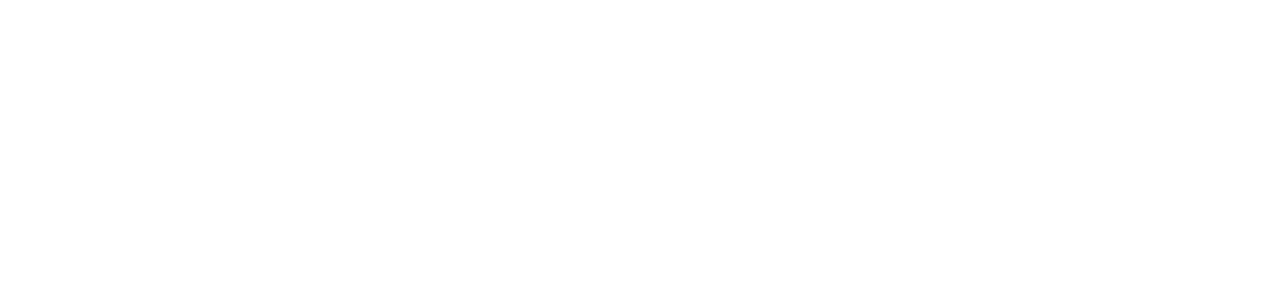
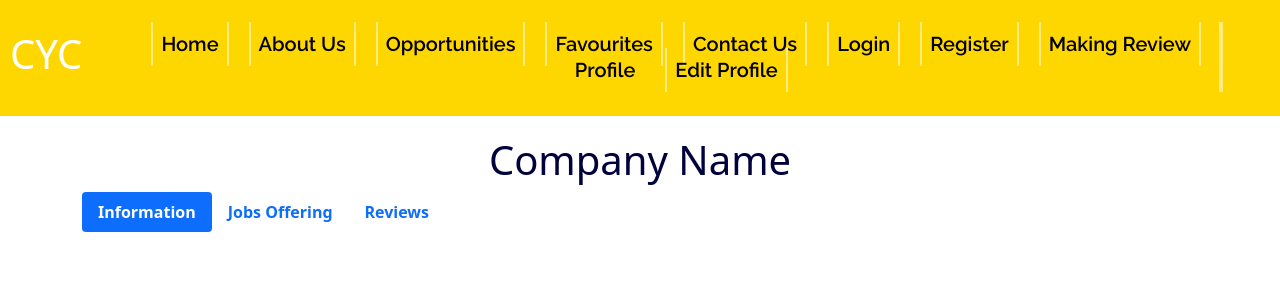
Before and after one commit to kohkaimingite/youthxindustry-web-platform, a React (Create React App) app: page /CreateCompanyProfile in a window 1280 px wide. Before the commit this address had no page. Shown: the top 300 px of the page. Built offline with nearby package versions, Linux system fonts and the light colour scheme.

Commit message:
Create Company Profile

```diff
--- /dev/null
+++ b/src/CompanyProfile/CreateCompanyProfile.js
@@ -0,0 +1,46 @@
+import NavBar from '../components/NavBar'
+import 'bootstrap/dist/css/bootstrap.min.css';
+import { Container, Row, Col } from 'react-bootstrap'
+
+export default function CreateCompanyProfile() {
+
+
+    return (
+
+        <div className="App">
+            <NavBar />
+            <div className="CreateCompanyProfile">
+                <Container>
+                <row>
+                    <Col><h1>Company Name</h1></Col>
+                </row>
+
+                <row>
+                <ul class="nav nav-pills">
+                    <li class="nav-item">
+                        <a class="nav-link active" data-toggle="pill" href="#information">Information</a>
+                    </li>
+                    <li class="nav-item">
+                        <a class="nav-link" data-toggle="pill" href="#jobOffering">Jobs Offering</a>
+                    </li>
+                    <li class="nav-item">
+                        <a class="nav-link" data-toggle="pill" href="#reviews">Reviews</a>
+                    </li>
+                </ul>
+
+
+                <div class="tab-content">
+                    <div class="tab-pane container active" id="information"></div>
+                    <div class="tab-pane container fade" id="jobOffering">...</div>
+                    <div class="tab-pane container fade" id="reviews">...</div>
+                </div>
+
+                    </row>
+                    </Container>
+            </div>
+
+        </div>
+
+
+        )
+}
--- a/src/index.js
+++ b/src/index.js
@@ -23,6 +23,7 @@
 import ReviewSuccess from './ReviewPage/ReviewSuccess';
 import ReviewNoSuccess from './ReviewPage/ReviewNoSuccess';
 import EditCompany from './Manage/EditCompany';
+import CreateCompanyProfile from './CompanyProfile/CreateCompanyProfile';
 const root = ReactDOM.createRoot(document.getElementById('root'));
 root.render(
     <React.StrictMode>
@@ -49,6 +50,7 @@
                 <Route path='/ReviewSuccess' element={<ReviewSuccess />} />
                 <Route path='/ReviewNoSuccess' element={<ReviewNoSuccess />} />
                 <Route path='/EditCompany' element={<EditCompany />} />
+                <Route path='/CreateCompanyProfile' element={<CreateCompanyProfile />} />
 
         </Routes>
     </Router>
```
